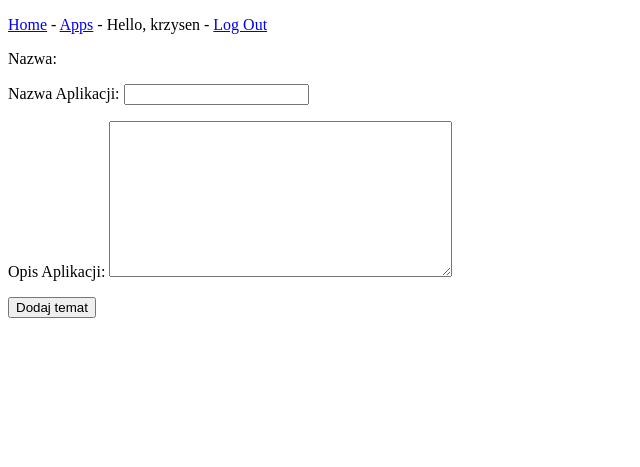
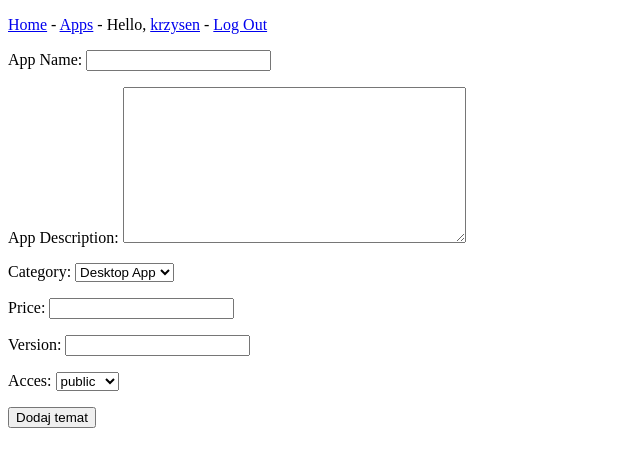
Before and after one commit to Krzys3n/AppFixB, a Django app: page /new_app/ in a window 1280 px wide. Shown: the top 467 px of the page, without its empty margins (0-640 px from the left). Run offline with Django 4.2, Linux system fonts and the light colour scheme; a user stored in the database is signed in.

Commit message:
edit profile, acces to apps, view of info

```diff
--- a/AppFixB1/forms.py
+++ b/AppFixB1/forms.py
@@ -2,11 +2,69 @@ from django import forms
 from .models import App,Report
 
 
+from django import forms
+from .models import App
+
+from django import forms
+from .models import App
+
+from django import forms
+from .models import App
+
+from django import forms
+from .models import App
+
 class AppForm(forms.ModelForm):
+    CATEGORY_CHOICES = [
+        ('Desktop App', 'Desktop App'),
+        ('Web App', 'Web App'),
+        ('Game', 'Game'),
+        ('Mobile App', 'Mobile App'),
+        ('other', 'Other'),
+    ]
+
+    category = forms.ChoiceField(choices=CATEGORY_CHOICES)
+    custom_category = forms.CharField(required=False, label = "" )
+
     class Meta:
         model = App
-        fields = ['name', 'description']
-        labels = {'description': 'Opis Aplikacji', 'name': 'Nazwa Aplikacji'}
+        fields = ['name', 'description', 'category', 'custom_category', 'price', 'version', 'access']
+        labels = {
+            'name': 'App Name',
+            'description': 'App Description',
+            'category': 'Category:',
+            'custom_category': '',
+            'price': 'Price',
+            'version': 'Version',
+            'access': 'Acces',
+        }
+
+    def __init__(self, *args, **kwargs):
+        super().__init__(*args, **kwargs)
+        self.fields['category'].widget.attrs['class'] = 'inline-select'
+        self.fields['custom_category'].widget.attrs['class'] = 'inline-input'
+        self.fields['custom_category'].widget.attrs['placeholder'] = 'Input your own app category'
+        self.fields['custom_category'].widget.attrs['style'] = 'display:none;'
+        self.fields['category'].widget.attrs['onchange'] = 'toggleCustomCategory()'
+
+    def clean(self):
+        cleaned_data = super().clean()
+        category = cleaned_data.get('category')
+        custom_category = cleaned_data.get('custom_category')
+        if category == 'other':
+            self.fields['custom_category'].widget.attrs['style'] = 'display:true;'
+        if category == 'other' and custom_category:
+
+            category = custom_category  # Użyj wprowadzonej wartości jako kategorii
+
+        cleaned_data['category'] = category  # Zapisz zaktualizowaną wartość kategorii
+
+        if category == 'other' and not custom_category:
+            raise forms.ValidationError('Please enter your own category name.')
+
+        return cleaned_data
+
+
 
 
 class ReportForm(forms.ModelForm):
--- a/AppFixB1/urls.py
+++ b/AppFixB1/urls.py
@@ -9,7 +9,7 @@ path('apps/(<int:app_id>)/', views.app, name='app'),
 path('new_app/', views.new_app, name='new_app'),
 path('new_report/(<int:app_id>)', views.new_report, name='new_report'),
 path('edit_report/<int:report_id>/', views.edit_report,name='edit_report'),
-# path('edit_profile/<int:user_id>', views.edit_profile, name = 'edit_profile'),
+path('edit_profile/', views.edit_profile, name = 'edit_profile'),
 # path('view_myprofile/<int:user_id>', views.view_myprofile, name = 'view_myprofile'),
 path('view_profile/<int:user_id>', views.view_profile, name = 'view_profile'),
 ]
--- a/AppFixB1/views.py
+++ b/AppFixB1/views.py
@@ -20,18 +20,19 @@ def index(request):
 def apps(request):
     # """Wyświetlenie wszystkich tematów."""
 
-    apps = App.objects.filter(owner=request.user).order_by('date_added')
+    apps = App.objects.order_by('date_added')
+    user = request.user
 
 
     # apps = App.objects.order_by('date_added')
-    context = {'apps': apps}
+    context = {'apps': apps, 'user': user}
     return render(request, 'apps.html', context)
 
 @login_required
 def app(request, app_id):
     app = App.objects.get(id=app_id)
 
-    check_app_owner(request,app)
+
 
     reports = app.report_set.order_by('-date_created')
     context = {'app': app, 'reports': reports}
@@ -103,5 +104,37 @@ def view_profile(request, user_id):
     context = {'user' : user}
     return render(request,'view_profile.html', context)
 
-def edit_profile(request, user_id):
-    return render(request,'edit_profile.html')
+@login_required
+def edit_profile(request):
+    user = request.user
+
+    if request.method == 'POST':
+
+        discord_profile = request.POST.get('discord_profile')
+        github_profile = request.POST.get('github_profile')
+        linkedin_profile = request.POST.get('linkedin_profile')
+        twitter_profile = request.POST.get('twitter_profile')
+        phone_number = request.POST.get('phone_number')
+        email = request.POST.get('email')
+
+
+        user.discord_profile = discord_profile
+        user.github_profile = github_profile
+        user.linkedin_profile = linkedin_profile
+        user.twitter_profile = twitter_profile
+        user.phone_number = phone_number
+        user.email = email
+        user.save()
+
+        return redirect('view_profile', user.id)
+    else:
+        initial_data = {
+
+            'discord_profile': user.discord_profile,
+            'github_profile': user.github_profile,
+            'linkedin_profile': user.linkedin_profile,
+            'twitter_profile': user.twitter_profile,
+            'phone_number': user.phone_number,
+            'email': user.email
+        }
+        return render(request, 'edit_profile.html', {'initial_data': initial_data})
--- a/templates/base.html
+++ b/templates/base.html
@@ -10,7 +10,7 @@
     <a href="{% url 'apps' %}">Apps</a> -
 
     {% if user.is_authenticated %}
-        Hello, {{ user.login }} -
+        Hello, <a href="{% url 'view_profile' request.user.id %}">{{ request.user.login }}</a> -
         <a href="{% url 'users:logout' %}">Log Out</a>
     {% else %}
         <a href="{% url 'users:register' %}">Register</a> -
--- a/templates/new_app.html
+++ b/templates/new_app.html
@@ -8,13 +8,34 @@
 
 {% extends "base.html" %}
 {% block content %}
-        <p>Nazwa:</p>
+
         <form action="{% url 'new_app' %}" method='post'>
             {% csrf_token %}
             {{ form.as_p }}
             <button name="submit">Dodaj temat</button>
         </form>
 
+<script type="text/javascript">
+    function toggleCustomCategory() {
+        var categoryField = document.getElementById("id_category");
+        var customCategoryField = document.getElementById("id_custom_category");
+        var customCategoryLabel = document.getElementById("custom-category-label");
+
+        if (categoryField.value === "other") {
+            customCategoryField.style.display = "inline-block";
+            customCategoryLabel.style.display = "inline-block";
+            customCategoryField.setAttribute("required", "true");
+            customCategoryLabel.setAttribute("required", "true");
+        } else {
+            customCategoryField.style.display = "none";
+            customCategoryLabel.style.display = "none";
+            customCategoryField.removeAttribute("required");
+            customCategoryLabel.removeAttribute("required");
+        }
+    }
+</script>
+
+
 {% endblock content %}
 
 </body>
--- a/templates/view_profile.html
+++ b/templates/view_profile.html
@@ -11,7 +11,9 @@
 {% extends "base.html" %}
 
 {% block content %}
-
+    {% if request.user.id == user.id %}
+        <a href="{% url 'edit_profile' %}">Edycja profilu</a>
+    {% endif %}
     <p>Profil użytkownika: {{ user.login }}</p>
     <p>Last Login: {{ user.last_login}}</p>
     <p>Data Dołączenia: {{ user.date_registration }}</p>
```
Also changed, not shown: templates/apps.html (+29 -3 lines), templates/edit_profile.html (added, +42 -0 lines), db.sqlite3.
